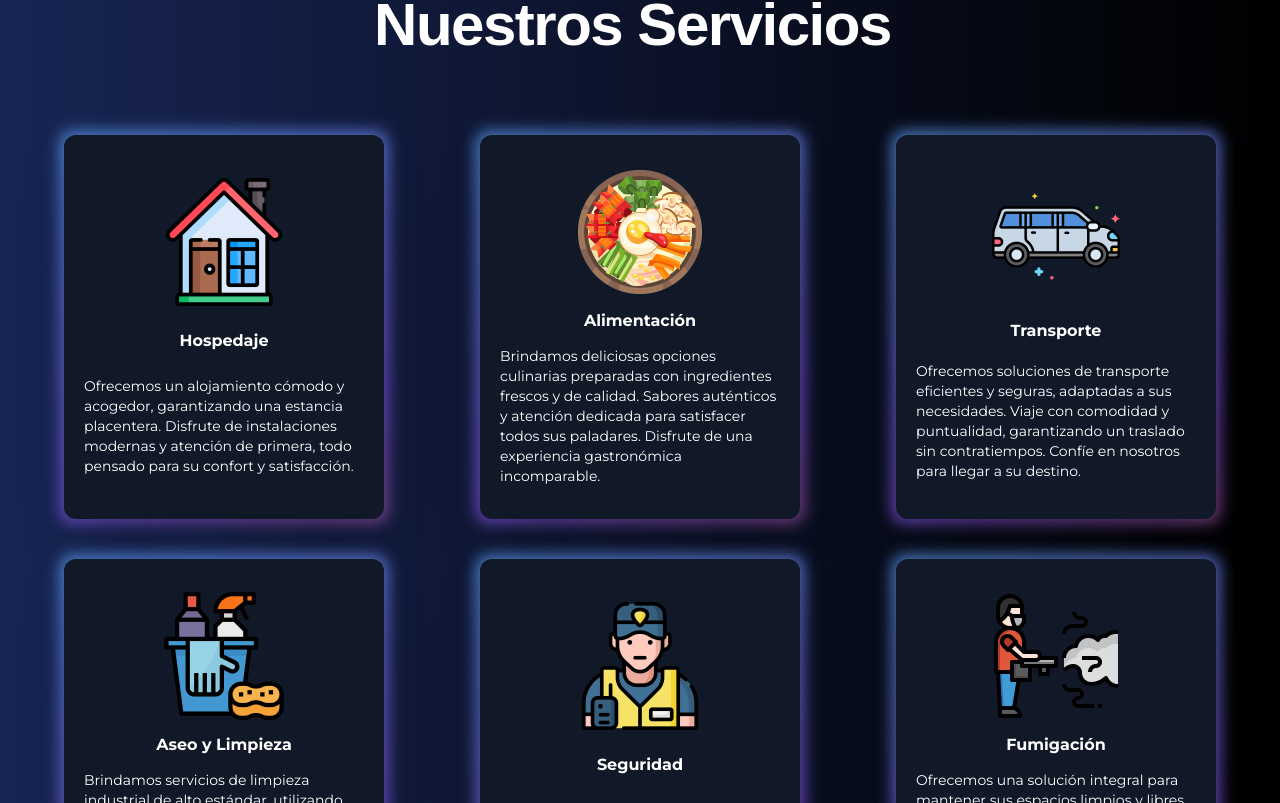
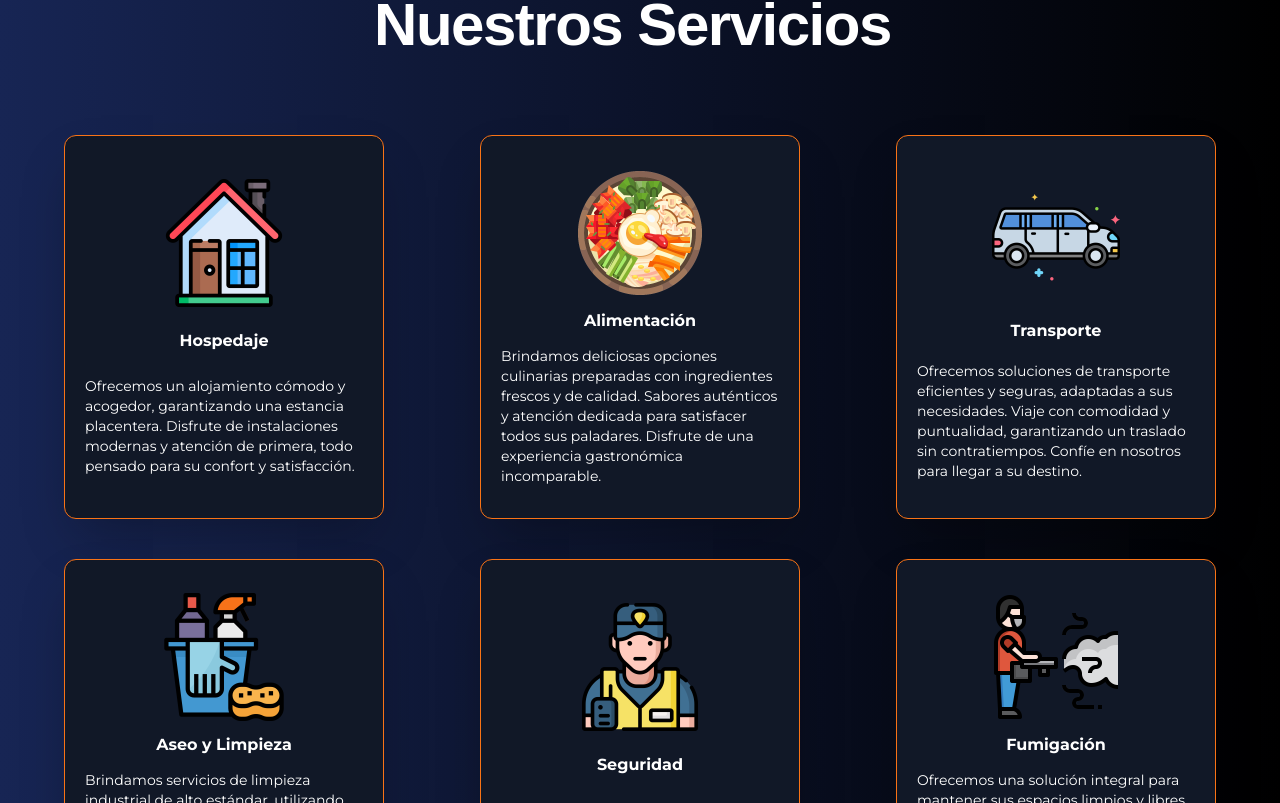
Before and after one commit to hermani456/willka-next, a Next.js app: page / in a window 1280 px wide. Shown: the part 1217-2020 px from the top of the page. Built offline with nearby package versions, Linux system fonts and the light colour scheme; a web font is replaced by a local one.

Commit message:
fixed error

```diff
--- a/components/FoodCard.jsx
+++ b/components/FoodCard.jsx
@@ -1,6 +1,5 @@
 import React from "react";
 import Image from "next/image";
-import avemayo from "/public/assets/food/avemayo.png";
 import WordAnimate from "@/components/WordAnimate";
 
 const FoodCard = ({ name, description, img }) => {
--- a/components/Servicios.jsx
+++ b/components/Servicios.jsx
@@ -8,10 +8,7 @@ import { motion, useInView } from "framer-motion";
 
 export default function Servicios() {
   return (
-    <section
-      className="bg-gradient-to-r from-blue-950 to-black font-montserrat"
-      id="servicios"
-    >
+    <section className="bg-gradient-to-r from-blue-950 to-black font-montserrat" id="servicios">
       <div className="mx-auto max-w-2xl px-4 py-16 sm:px-6 sm:py-24 lg:max-w-7xl lg:px-8">
         {/* <h2 className="text-3xl text-center font-museomoderno font-bold tracking-tight text-white mb-10">
           Nuestros Servicios
@@ -26,9 +23,7 @@ export default function Servicios() {
           {servicios.map((servicio) => (
             <div key={servicio.id} className="flex justify-center">
               <Link href={servicio.href}>
-                <div className="relative group">
-                  <div className="absolute -inset-1 bg-gradient-to-tl from-orange-700 via-violet-500 to-blue-400 rounded-xl blur opacity-75 animate-gradient group-hover:opacity-100 transition duration-200" />
-                  <div className="relative w-80 h-96 max-sm:w-72 bg-gray-900 gap-10  rounded-xl shadow-2xl cursor-pointer">
+              <div className="w-80 h-96 max-sm:w-72 bg-gray-900 gap-10 border border-orange-500 rounded-xl shadow-2xl cursor-pointer">
                 <div className="p-5 flex flex-col h-full items-center justify-evenly">
                   <div className="">
                     <Image
@@ -48,7 +43,6 @@ export default function Servicios() {
                   </div>
                 </div>
               </div>
-                </div>
               </Link>
             </div>
           ))}
```
Lines whose indentation alone changed are shown as unchanged.
